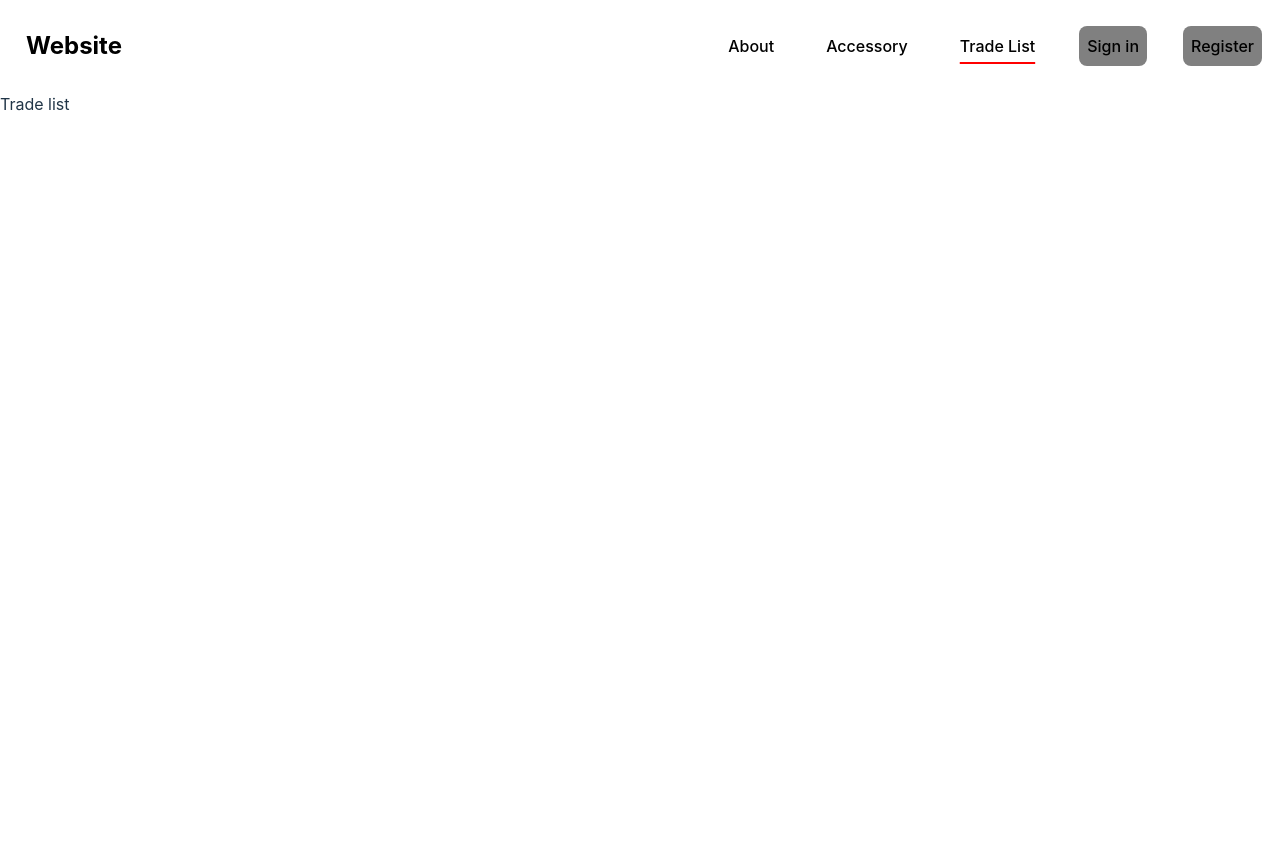
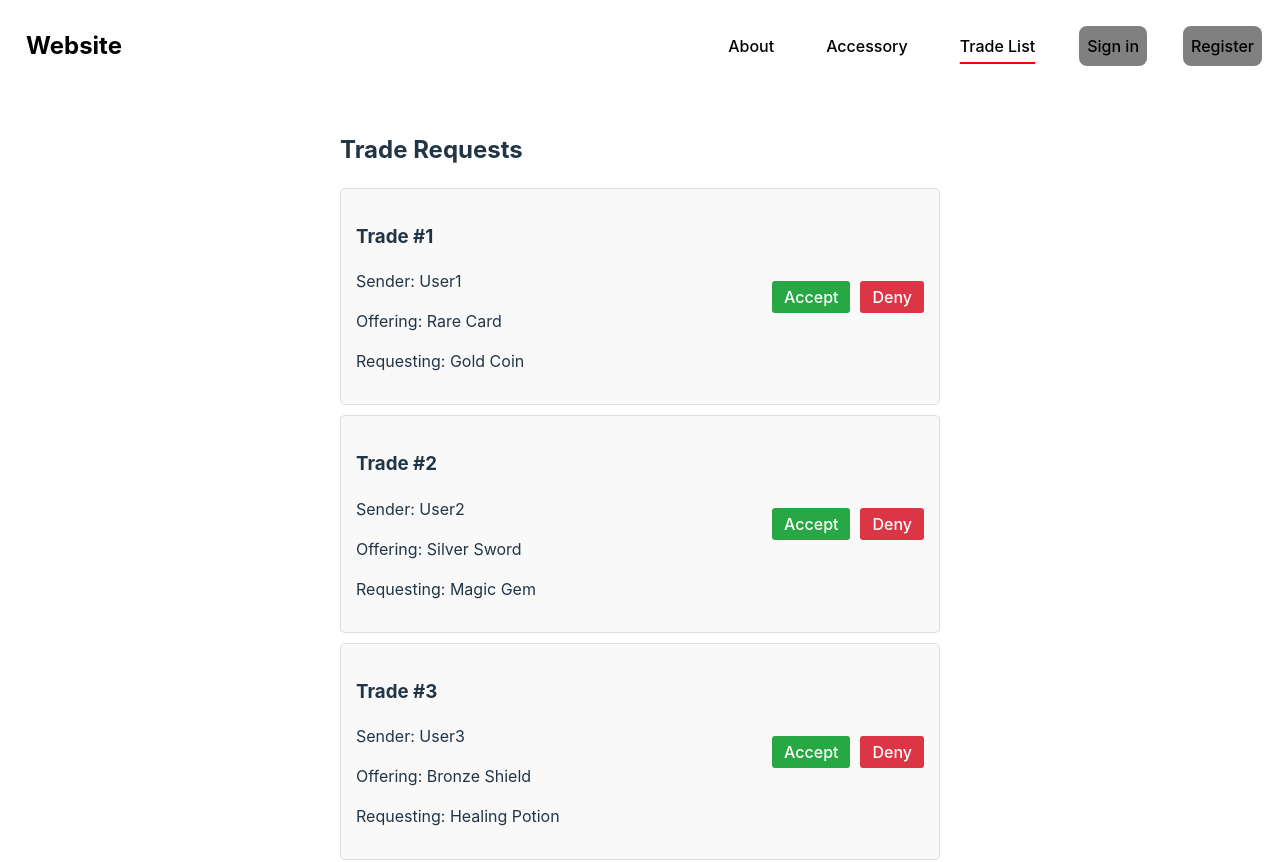
Before and after one commit to MaiLX04/SWD392_SP25, a React (Vite) app in the folder client/: page /tradelist in a window 1280 px wide. Shown: the top 862 px of the page. Before the commit the page ends 800 px from the top, so only its background shows below. Built offline with nearby package versions, Linux system fonts and the light colour scheme.

Commit message:
hardcoded to test tradelist page , css tradelist page

```diff
--- /dev/null
+++ b/client/src/components/pages/Tradelist.css
@@ -0,0 +1,84 @@
+.tradelist_page {
+  padding: 20px;
+  max-width: 600px;
+  margin: 0 auto;
+}
+
+.trade_request {
+  background: #f9f9f9;
+  border: 1px solid #ddd;
+  border-radius: 5px;
+  padding: 15px;
+  margin: 10px 0;
+  display: flex;
+  justify-content: space-between;
+  align-items: center;
+}
+
+.trade_request.accepted {
+  background: #e6ffe6;
+  border-color: #28a745;
+}
+
+.trade_request.denied {
+  background: #ffe6e6;
+  border-color: #dc3545;
+}
+
+.trade_buttons {
+  display: flex;
+  gap: 10px;
+}
+
+.accept {
+  background-color: #28a745;
+  color: white;
+  padding: 6px 12px;
+  border: none;
+  border-radius: 3px;
+  cursor: pointer;
+  transition: background-color 0.2s;
+}
+
+.accept:hover:not(:disabled) {
+  background-color: #218838;
+}
+
+.accept:disabled {
+  background-color: #85e085;
+  cursor: not-allowed;
+}
+
+.deny {
+  background-color: #dc3545;
+  color: white;
+  padding: 6px 12px;
+  border: none;
+  border-radius: 3px;
+  cursor: pointer;
+  transition: background-color 0.2s;
+}
+
+.deny:hover:not(:disabled) {
+  background-color: #c82333;
+}
+
+.deny:disabled {
+  background-color: #ff8080;
+  cursor: not-allowed;
+}
+
+.status {
+  width: 100%;
+  cursor: not-allowed;
+}
+
+.status.accepted {
+  background-color: #85e085;
+  color: white;
+}
+
+.status.denied {
+  background-color: #ff8080;
+  color: white;
+}
--- a/client/src/components/pages/Tradelist.jsx
+++ b/client/src/components/pages/Tradelist.jsx
@@ -1,7 +1,114 @@
-import React from "react";
+import React, { useState } from "react";
+import "./Tradelist.css";
+
+const TradeBlock = ({ trade, onAccept, onDeny }) => {
+  return (
+    <div className={"trade_request ${trade.status}"}>
+      <div>
+        <h3>Trade #{trade.id}</h3>
+        <p>Sender: {trade.sender}</p>
+        <p>Offering: {trade.offer}</p>
+        <p>Requesting: {trade.request}</p>
+      </div>
+      <div className="trade_buttons">
+        {trade.status === "pending" ? (
+          <>
+            <button className="accept" onClick={() => onAccept(trade.id)}>
+              Accept
+            </button>
+            <button className="deny" onClick={() => onDeny(trade.id)}>
+              Deny
+            </button>
+          </>
+        ) : (
+          <button className={`status ${trade.status}`} disabled>
+            {trade.status === "accepted" ? "Accepted" : "Denied"}
+          </button>
+        )}
+      </div>
+    </div>
+  );
+};
 
 const Tradelist = () => {
-  return <div>Trade list</div>;
+  const [trades, setTrades] = useState([
+    {
+      id: 1,
+      sender: "User1",
+      offer: "Rare Card",
+      request: "Gold Coin",
+      status: "pending",
+    },
+    {
+      id: 2,
+      sender: "User2",
+      offer: "Silver Sword",
+      request: "Magic Gem",
+      status: "pending",
+    },
+    {
+      id: 3,
+      sender: "User3",
+      offer: "Bronze Shield",
+      request: "Healing Potion",
+      status: "pending",
+    },
+    {
+      id: 4,
+      sender: "User5",
+      offer: "Bronze Sword",
+      request: "Attack Potion",
+      status: "pending",
+    },
+    {
+      id: 5,
+      sender: "User6",
+      offer: "Bronze Armor",
+      request: "Magic Potion",
+      status: "pending",
+    },
+    {
+      id: 6,
+      sender: "User4",
+      offer: "Bronze Pickaxe",
+      request: "Agility Potion",
+      status: "pending",
+    },
+  ]);
+
+  const handleAccept = (tradeId) => {
+    setTrades(
+      trades.map((trade) =>
+        trade.id === tradeId ? { ...trade, status: "accepted" } : trade
+      )
+    );
+  };
+
+  const handleDeny = (tradeId) => {
+    setTrades(
+      trades.map((trade) =>
+        trade.id === tradeId ? { ...trade, status: "denied" } : trade
+      )
+    );
+  };
+
+  return (
+    <div className="tradelist_page">
+      <h2>Trade Requests</h2>
+      {trades.length === 0 ? (
+        <p>No pending trades</p>
+      ) : (
+        trades.map((trade) => (
+          <TradeBlock
+            key={trade.id}
+            trade={trade}
+            onAccept={handleAccept}
+            onDeny={handleDeny}
+          />
+        ))
+      )}
+    </div>
+  );
 };
 
 export default Tradelist;
```
